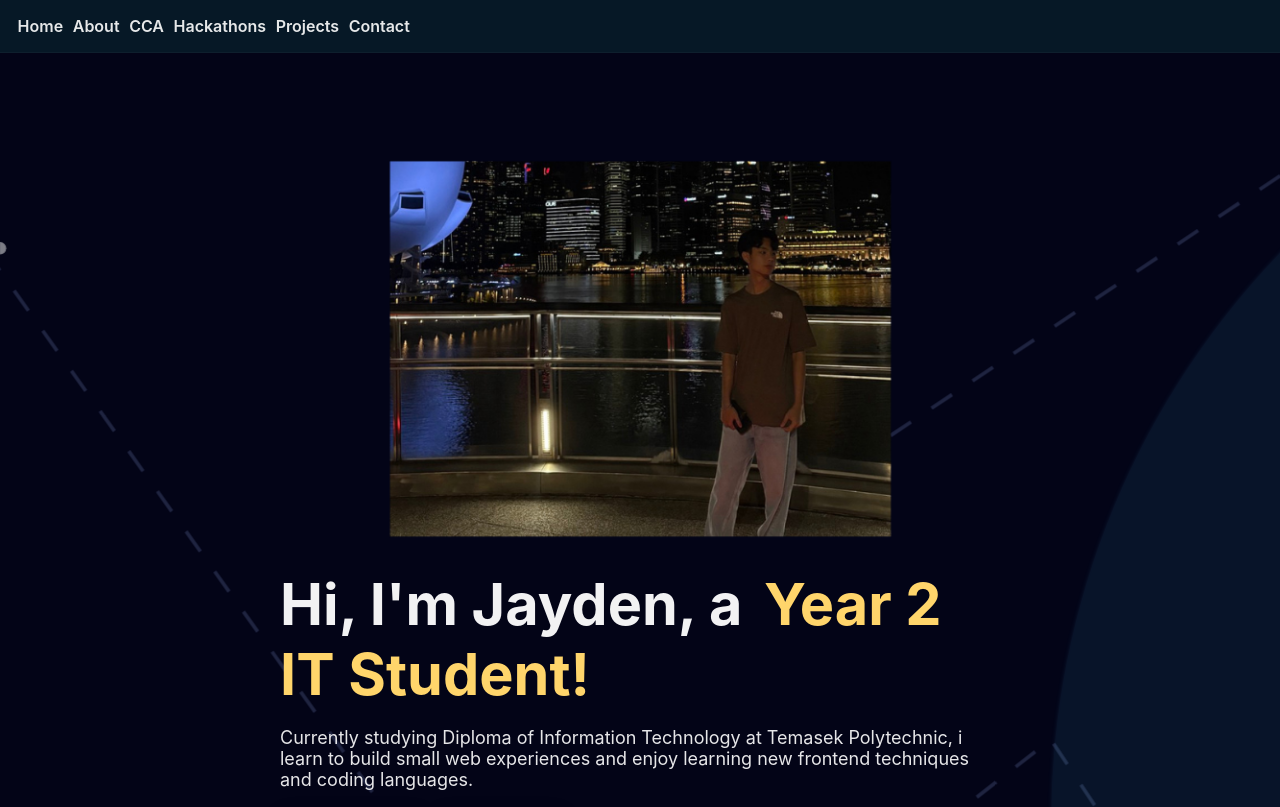
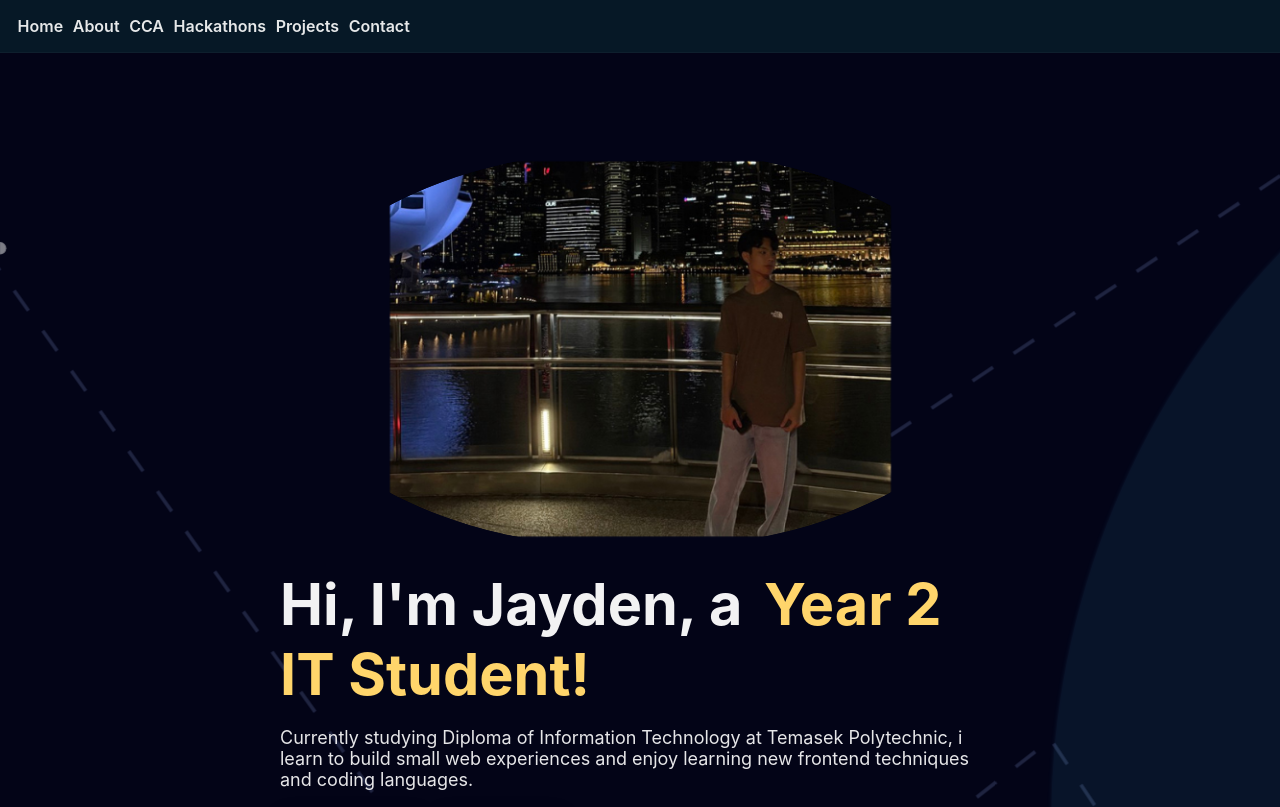
Before and after one commit to jxyd-den/portfolio, a React app: page / in a window 1280 px wide. Shown: the top 807 px of the page. Built offline with nearby package versions, Linux system fonts and the light colour scheme; the HTML template or start-up script is replaced by a standard one.

Commit message:
Update App.css

```diff
--- a/src/App.css
+++ b/src/App.css
@@ -101,7 +101,7 @@
 .profile-banner {
   width: 100%;
   height: 400px;
-  border-radius: 12px;
+  border-radius: 50%;
   overflow: hidden;
   margin-bottom: 1.25rem;
 }
@@ -111,6 +111,7 @@
   width: 100%;
   height: 100%;
   object-fit: cover;
+  border-radius: 50%;
 }
 
 /* small adjustments for hero title spacing when banner present */
```
